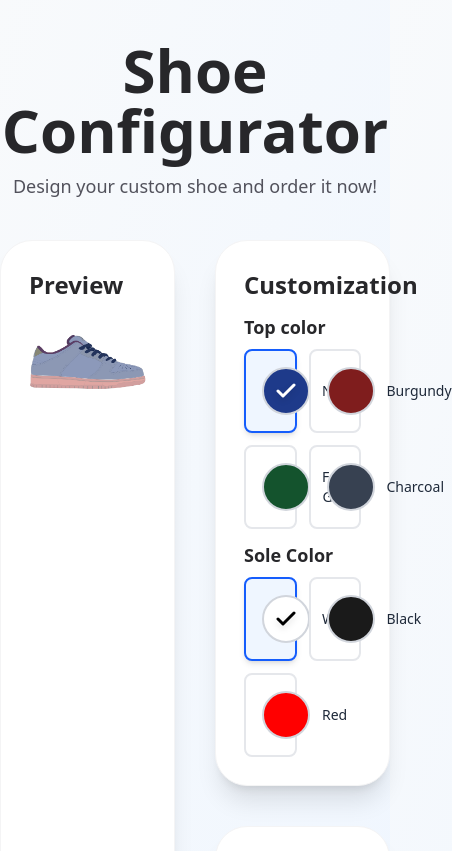
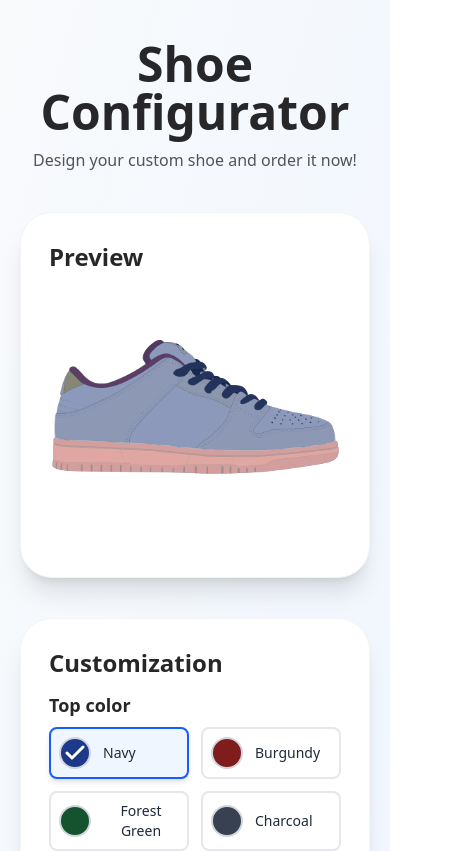
Before and after one commit to chencsi/shoe-configurator, a React (Vite) app: page / in a window 390 px wide. Shown: the top 851 px of the page, 452 px wide, since content can reach past the window. Built offline with nearby package versions, Linux system fonts and the light colour scheme.

Commit message:
responsive grid and text sizes

```diff
--- a/src/components/ColorSelector.tsx
+++ b/src/components/ColorSelector.tsx
@@ -58,14 +58,14 @@ function ColorSelector({ title, options, selectedId, onSelect }: ColorSelectorPr
               <button
                 key={option.id}
                 onClick={() => onSelect(option)}
-                className={`relative p-4 rounded-lg border-2 transition-all cursor-pointer ${selectedId === option.id
+                className={`relative p-2 md:p-4 rounded-lg border-2 transition-all cursor-pointer ${selectedId === option.id
                   ? 'border-blue-600 bg-blue-50 shadow-md'
                   : 'border-gray-200 hover:border-gray-300 hover:shadow-sm'
                   }`}
               >
                 <div className="flex items-center gap-3">
                   <div
-                    className="w-12 h-12 rounded-full border-2 border-gray-300 flex-shrink-0"
+                    className="w-8 h-8 sm:w-12 sm:h-12 rounded-full border-2 border-gray-300 flex-shrink-0"
                     style={{ backgroundColor: option.color }}
                   >
                     {selectedId === option.id && (
--- a/src/components/Home.tsx
+++ b/src/components/Home.tsx
@@ -17,10 +17,10 @@ function Home() {
   return (
     <div className="py-10 space-y-10">
       <div className="space-y-3 text-center">
-        <h1 className="text-6xl font-black">Shoe Configurator</h1>
-        <p className="text-lg text-zinc-600">Design your custom shoe and order it now!</p>
+        <h1 className="text-5xl md:text-6xl font-black">Shoe Configurator</h1>
+        <p className="md:text-lg text-zinc-600">Design your custom shoe and order it now!</p>
       </div>
-      <div className="grid grid-cols-2 gap-10">
+      <div className="grid grid-cols-1 md:grid-cols-2 gap-10 px-5 md:px-0">
         <ShoePreview customization={customization} />
         <div className="space-y-10">
           <Box title="Customization">
```
